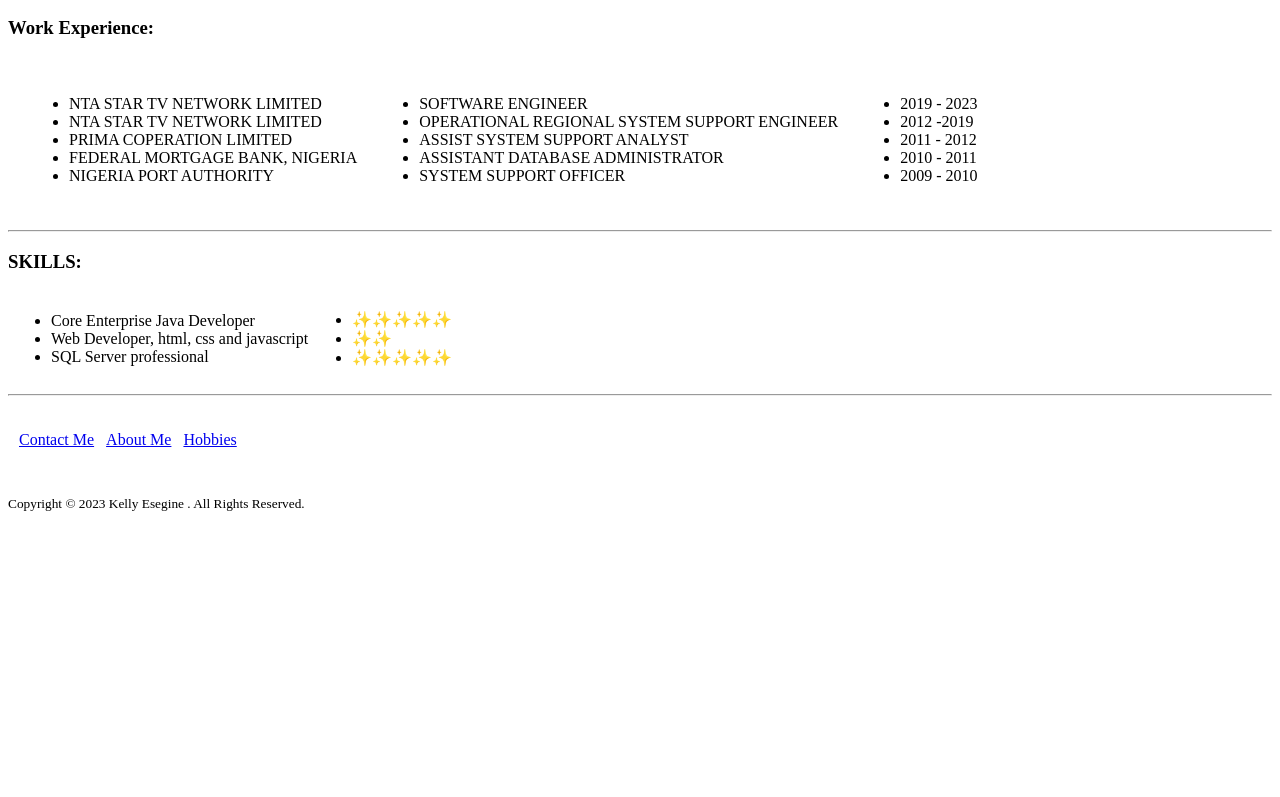
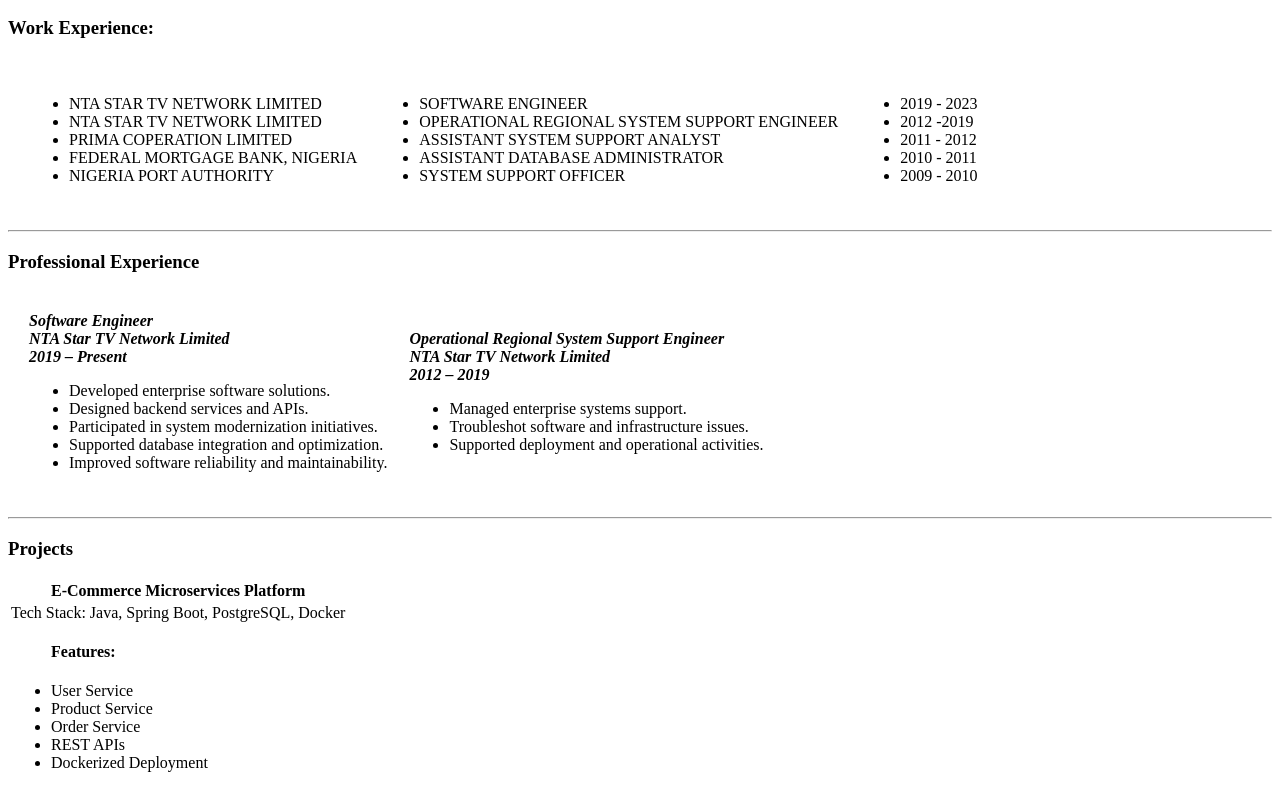
Before and after one commit to kelsbaba/resume, a plain HTML site: page index.html in a window 1280 px wide. Shown: the part 561-1358 px from the top of the page. Before the commit the page ends 1081 px from the top, so only its background shows below. Drawn offline with Linux system fonts and the light colour scheme.

Commit message:
Updated project files and fixes

```diff
--- a/index.html
+++ b/index.html
@@ -10,7 +10,7 @@
         <td><img src="./kelly-modified.png" alt="profile picture" /></td>
         <td><h1>Esegine, Sunday Kelly</h1>
         <p><em><strong>Software Engineer @ NTA Star TV Network Limited</strong></em></p>
-        <p>As a software engineer with over 5 years experience in software development, i am adept at leading and motivating tech teams to deliver high quality solutions.</p>
+        <p>Backend Software Engineer with over 5 years of experience in software development, enterprise systems support, database administration, and application development. Skilled in Java, Spring Boot, PostgreSQL, Docker, Kubernetes, RESTful API development, and Microservices Architecture. Passionate about building scalable, secure, and maintainable software solutions that solve real business problems.</p>
         </td>
     </table>
     <hr />
@@ -58,7 +58,7 @@
             <ul>
                 <li>SOFTWARE ENGINEER</li>
                 <li>OPERATIONAL REGIONAL SYSTEM SUPPORT ENGINEER</li>
-                <li>ASSIST SYSTEM SUPPORT ANALYST</li>
+                <li>ASSISTANT SYSTEM SUPPORT ANALYST</li>
                 <li>ASSISTANT DATABASE ADMINISTRATOR</li>
                 <li>SYSTEM SUPPORT OFFICER</li>
             </ul>
@@ -73,6 +73,45 @@
             </ul>
         </td>
     </table>
+    <hr />
+    <h3>Professional Experience</h3>
+    <table cellspacing="20">
+      <td><strong><em>Software Engineer<br />
+NTA Star TV Network Limited<br />
+2019 – Present</em></strong><ul>
+    <li>Developed enterprise software solutions. </li>
+    <li>Designed backend services and APIs. </li>
+    <li>Participated in system modernization initiatives. </li>
+    <li>Supported database integration and optimization. </li>
+    <li>Improved software reliability and maintainability. </li>
+</ul>
+</td>
+      <td><strong><em>Operational Regional System Support Engineer
+<br />
+NTA Star TV Network Limited<br />
+2012 – 2019</em></strong>
+<ul>
+    <li>Managed enterprise systems support.</li>
+    <li>Troubleshot software and infrastructure issues.</li>
+    <li>Supported deployment and operational activities. </li>
+</ul>
+</td>
+    </table>
+    <hr />
+    <h3>Projects</h3>
+    <table>
+        <th>E-Commerce Microservices Platform</th>
+        <tr><td>Tech Stack:
+Java, Spring Boot, PostgreSQL, Docker
+<ul>
+    <h4>Features:</h4>
+    <li>User Service</li>
+    <li>Product Service</li>
+    <li>Order Service</li>
+    <li>REST APIs </li>
+    <li>Dockerized Deployment</li>
+</ul>
+</table>
     <hr />
     <h3>SKILLS:</h3>
     <table>
```
